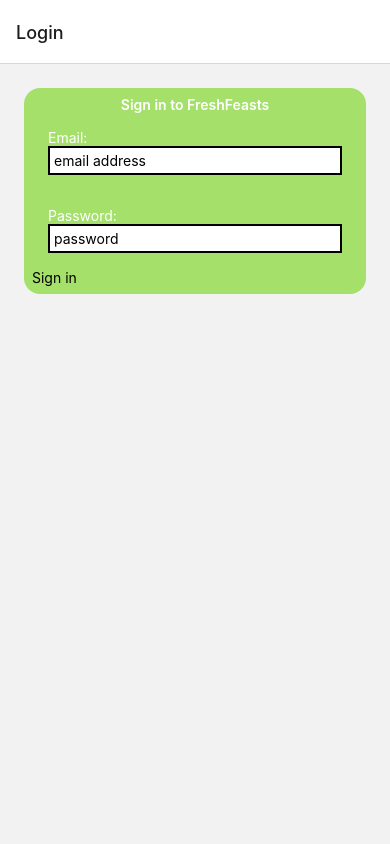
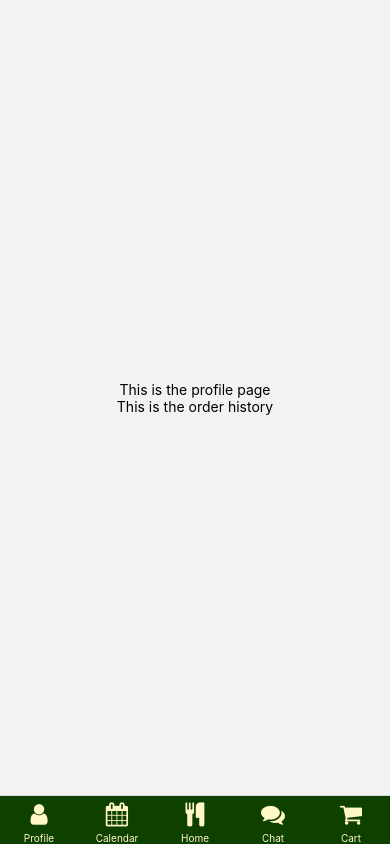
Before and after one commit to FreshFeasts/FreshFeasts, a React Native app: screen / in a window 390 px wide. Built offline with nearby package versions, Linux system fonts and the light colour scheme.

Commit message:
changed user state to false

```diff
--- a/App.js
+++ b/App.js
@@ -12,7 +12,7 @@ import MainTabs from './src/navigation/BottomTabNav';
 const Stack = createStackNavigator();
 
 export default function App() {
-  const [user, setUser] = useState(false) //update with Firebase auth once installed. To work on main screens, set to True. To work on login, set to false
+  const [user, setUser] = useState(true) //update with Firebase auth once installed. To work on main screens, set to True. To work on login, set to false
 
   // const auth = getAuth();
 
```
